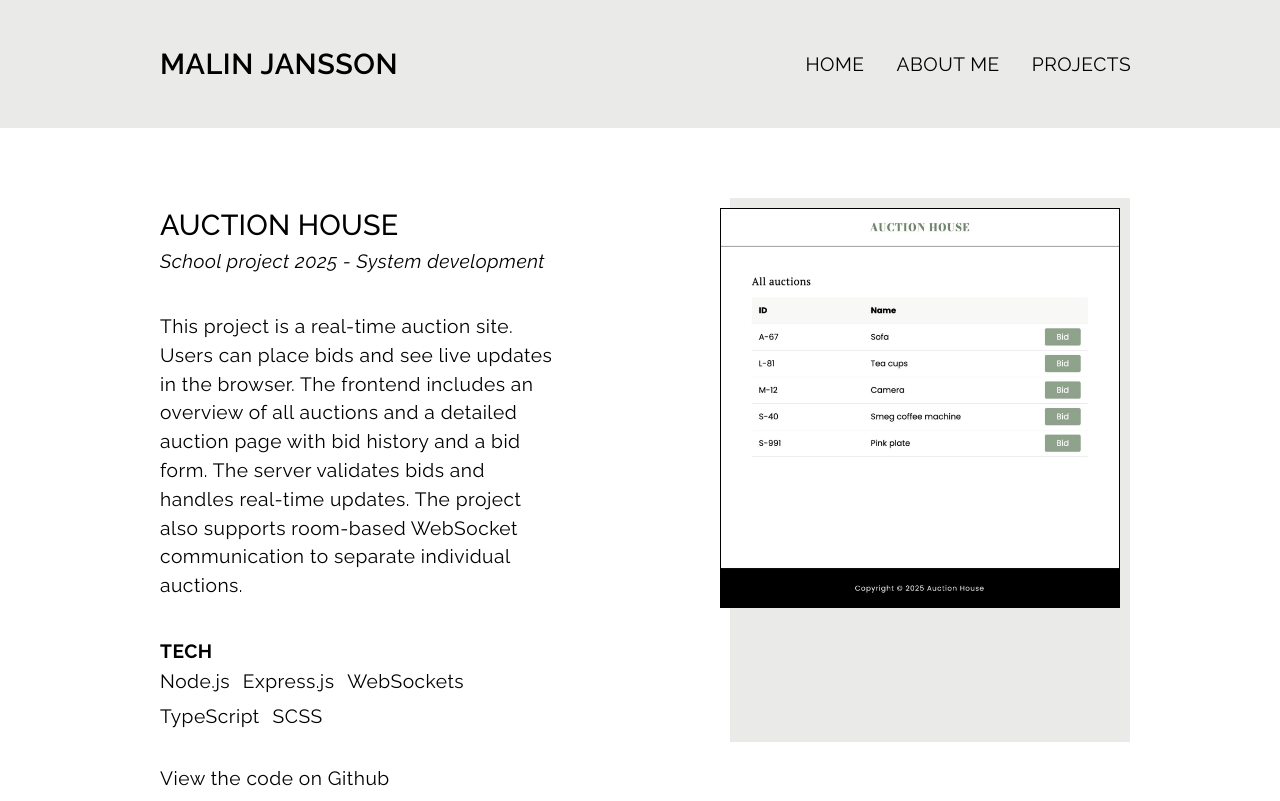
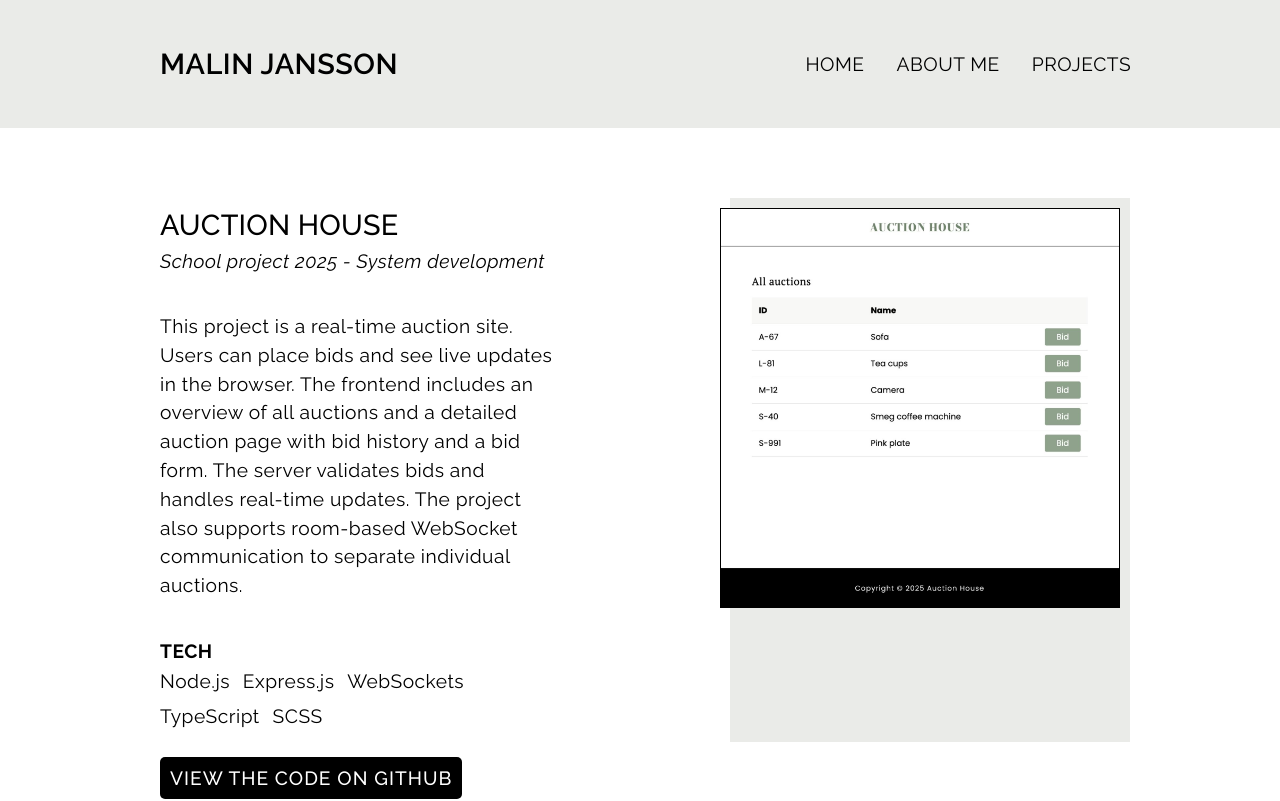
Before and after one commit to malinjansson/mjportfolio, a React (Vite) app: page /project/auctionhouse in a window 1280 px wide. Shown: the top 801 px of the page. Built offline with nearby package versions, Linux system fonts and the light colour scheme; a web font is replaced by a local one.

Commit message:
styled the demo btn

```diff
--- a/src/styles/projectdetails.scss
+++ b/src/styles/projectdetails.scss
@@ -95,7 +95,12 @@
                 text-decoration: none;
             }
 
-            .github-btn {
+            .demo-links {
+                display: flex;
+                flex-direction: column;
+                gap: 2.5rem;
+
+                .demo-btn {
                     background-color: v.$primary-color;
                     color: v.$secondary-color;
                     padding: 10px;
@@ -109,6 +114,13 @@
                     @include m.desktop {
                         font-size: 1.2rem;
                     }
+
+                    &:hover {
+                        box-shadow: 0 5px 4px rgba(0, 0, 0, 0.5);
+                        transition: box-shadow 0.2s ease-in-out;
+                    }
+                }
+
             }
         }
 
```
Lines whose indentation alone changed are shown as unchanged.
